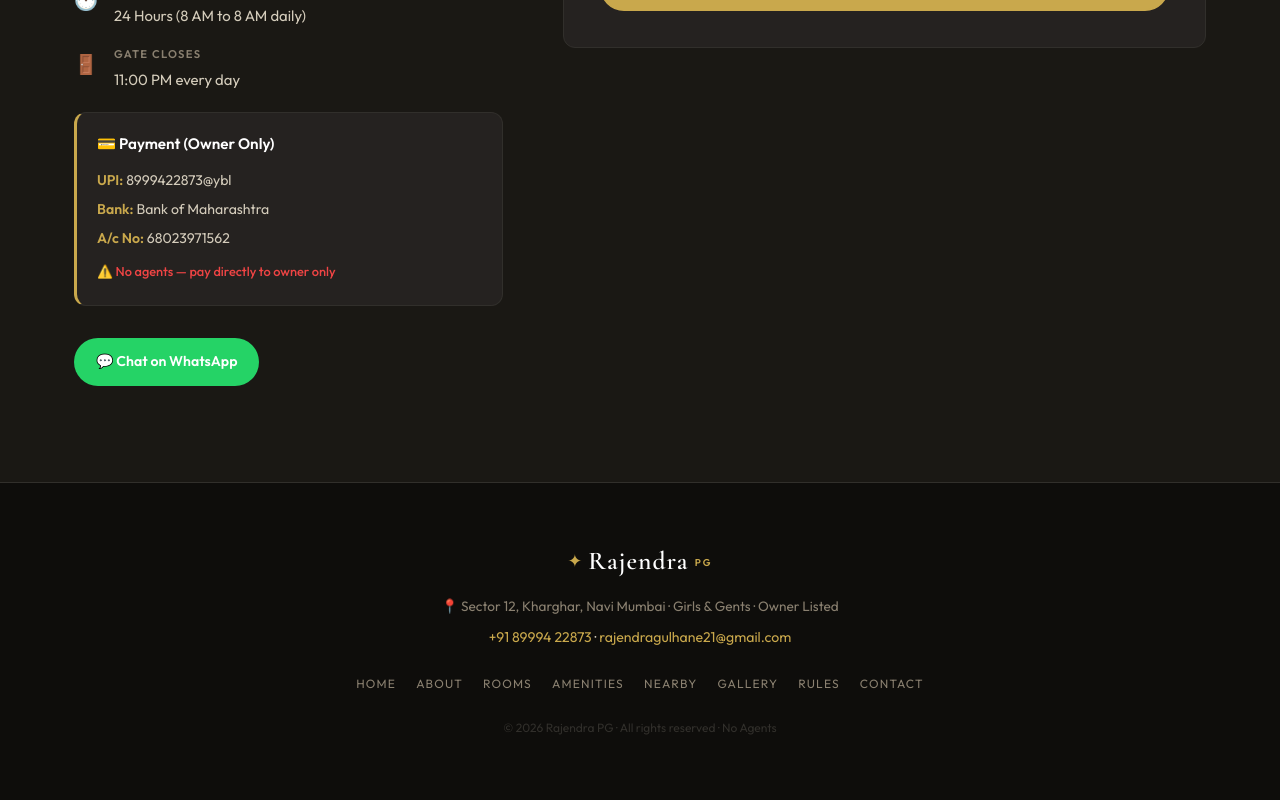
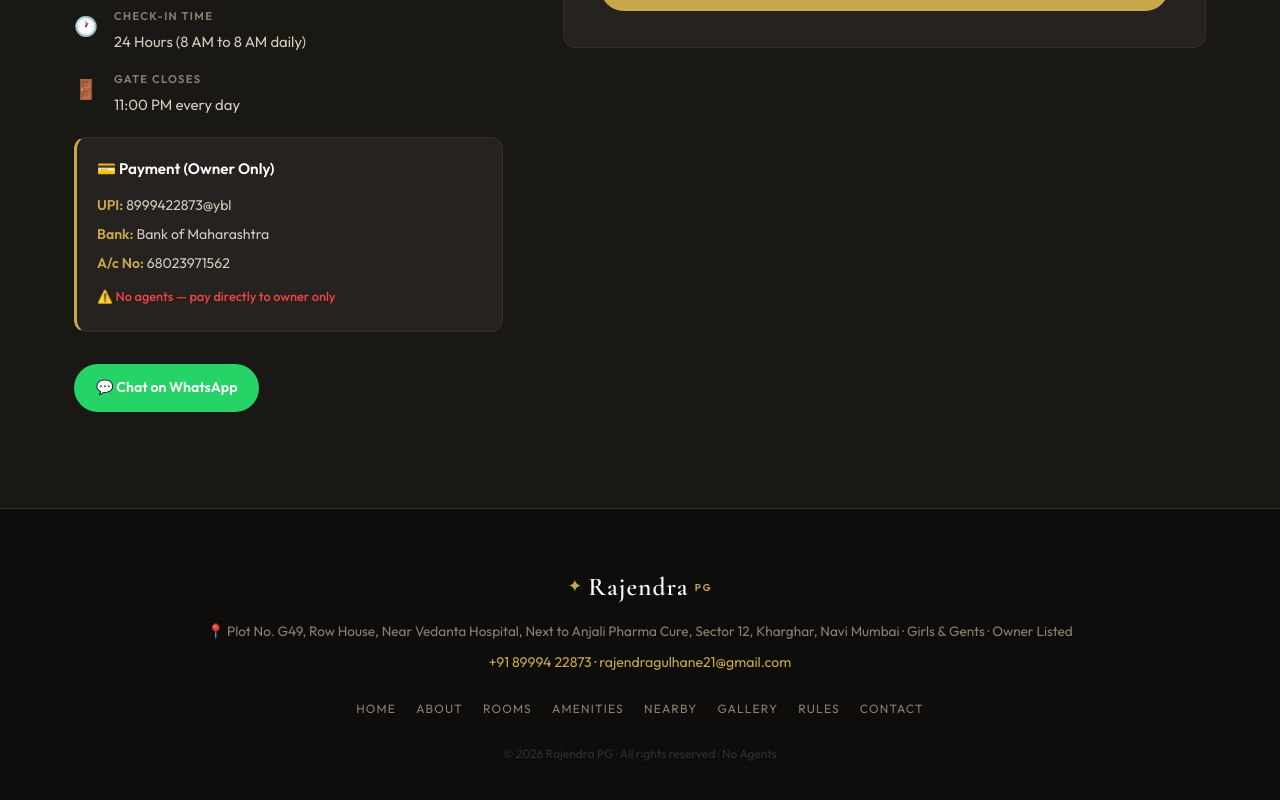
Before and after one commit to vinay0737/pg, a React (Create React App) app: page / in a window 1280 px wide. Shown: the part 7527-8327 px from the top of the page. Before the commit the page ends 8302 px from the top, so only its background shows below. Built offline with nearby package versions, Linux system fonts and the light colour scheme.

Commit message:
updated address details

```diff
--- a/src/App.js
+++ b/src/App.js
@@ -356,7 +356,7 @@ function Nearby() {
         </div>
         <div className="map-cta">
           <a
-            href="https://maps.google.com/?q=Sector+12+Kharghar+Navi+Mumbai"
+            href="https://maps.google.com/?q=Plot+G49+Row+House+Near+Vedanta+Hospital+Sector+12+Kharghar+Navi+Mumbai"
             target="_blank"
             rel="noreferrer"
             className="btn-gold"
@@ -558,7 +558,7 @@ function Contact() {
               { icon: '👤', label: 'Owner',             val: 'Rajendra Narayan Gulhane',          href: null },
               { icon: '📞', label: 'Phone / WhatsApp',  val: '+91 89994 22873',                   href: 'tel:+918999422873' },
               { icon: '✉️', label: 'Email',             val: 'rajendragulhane21@gmail.com',       href: 'mailto:rajendragulhane21@gmail.com' },
-              { icon: '📍', label: 'Address',           val: 'Sector 12, Kharghar, Navi Mumbai',  href: null },
+              { icon: '📍', label: 'Address',           val: 'Plot No. G49, Row House, Near Vedanta Hospital, Next to Anjali Pharma Cure, Sector 12, Kharghar, Navi Mumbai', href: null },
               { icon: '⏰', label: 'Visiting Hours',    val: '9:00 AM – 8:00 PM (All days)',      href: null },
               { icon: '🕐', label: 'Check-In Time',     val: '24 Hours (8 AM to 8 AM daily)',     href: null },
               { icon: '🚪', label: 'Gate Closes',       val: '11:00 PM every day',               href: null },
@@ -645,7 +645,7 @@ function Footer() {
           <span className="brand-name">Rajendra</span>
           <span className="brand-pg">PG</span>
         </div>
-        <p className="footer-loc">📍 Sector 12, Kharghar, Navi Mumbai · Girls & Gents · Owner Listed</p>
+        <p className="footer-loc">📍 Plot No. G49, Row House, Near Vedanta Hospital, Next to Anjali Pharma Cure, Sector 12, Kharghar, Navi Mumbai · Girls & Gents · Owner Listed</p>
         <p className="footer-contact">
           <a href="tel:+918999422873">+91 89994 22873</a>
           &nbsp;·&nbsp;
```
